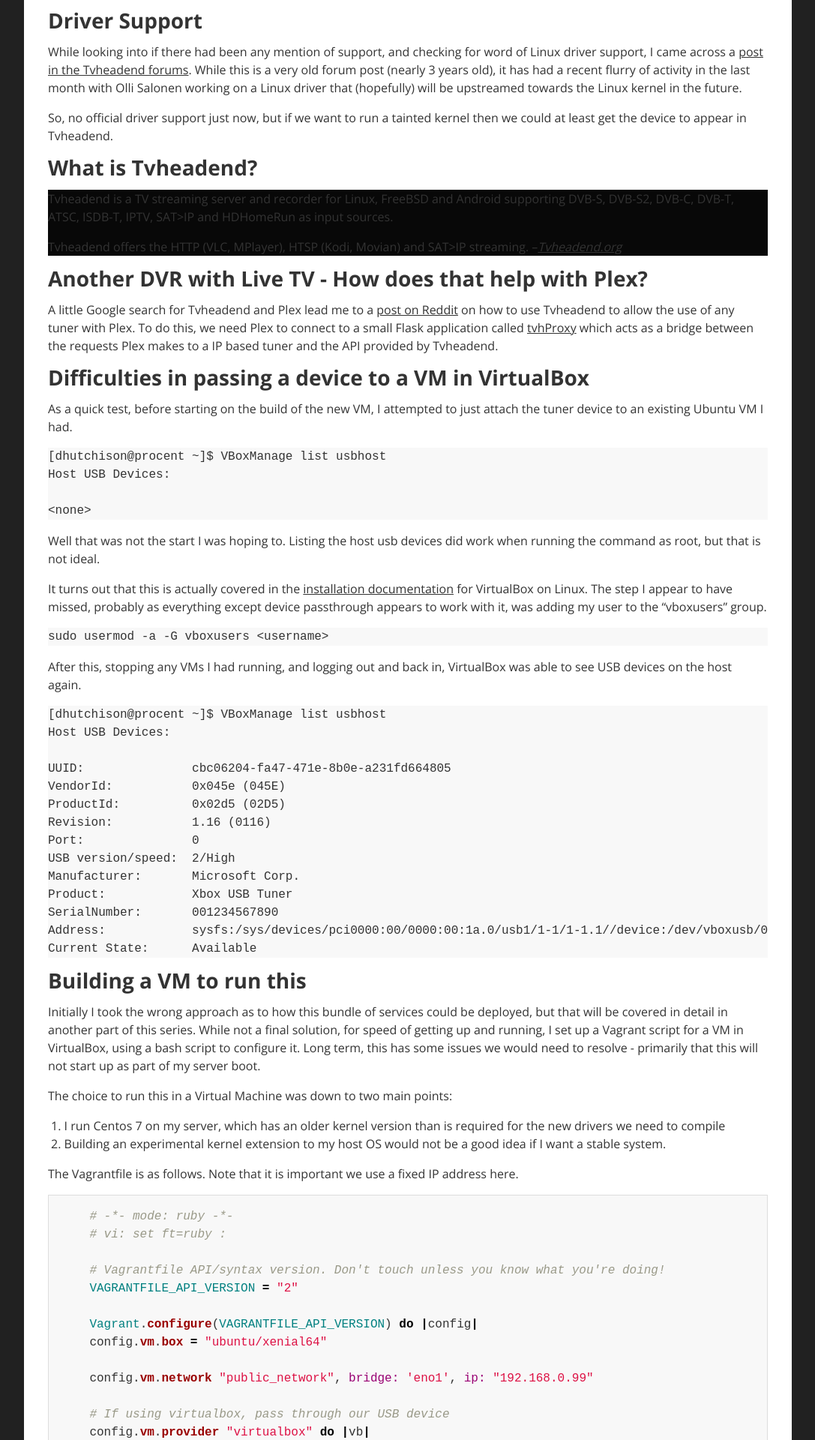
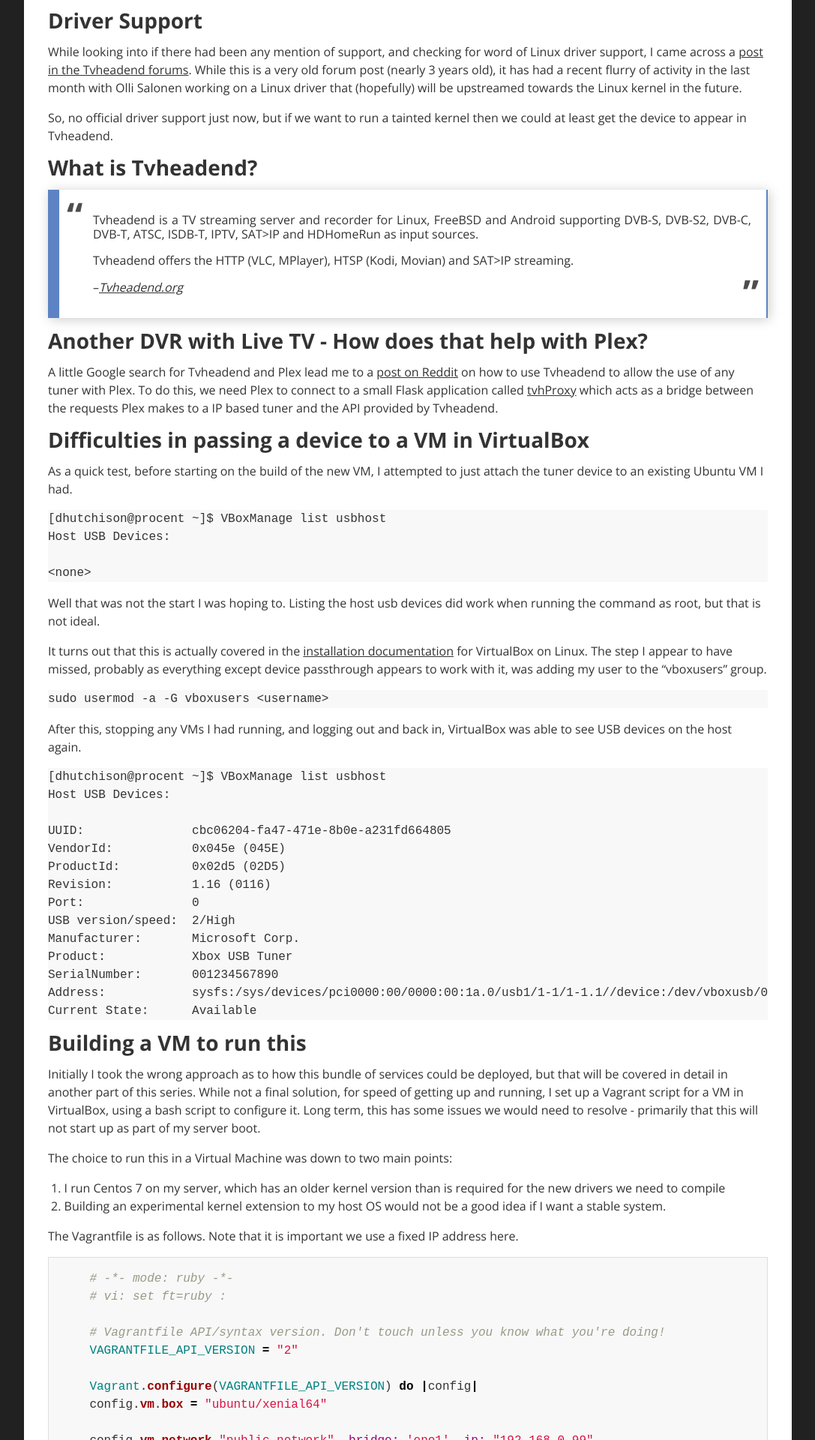
Before and after one commit to dhutchison/dhutchison.github.io, a Jekyll site: the page built from _posts/2017-09-01-plex-dvr-the-indirect-approach.markdown, in a window 1280 px wide. Shown: the part 692-2612 px from the top of the page at 75% size, without its empty margins (96-1183 px from the left). Built offline with Jekyll 4.4.1, drawn with Linux system fonts in a browser that asks for light colours.

Commit message:
Fixed blockquote styling

```diff
--- a/_posts/2017-09-01-plex-dvr-the-indirect-approach.markdown
+++ b/_posts/2017-09-01-plex-dvr-the-indirect-approach.markdown
@@ -30,6 +30,7 @@ So, no official driver support just now, but if we want to run a tainted kernel
 > Tvheadend is a TV streaming server and recorder for Linux, FreeBSD and Android supporting DVB-S, DVB-S2, DVB-C, DVB-T, ATSC, ISDB-T, IPTV, SAT>IP and HDHomeRun as input sources.
 >
 > Tvheadend offers the HTTP (VLC, MPlayer), HTSP (Kodi, Movian) and SAT>IP streaming.
+>
 > --<cite>[Tvheadend.org][tvh]</cite>
 
 ## Another DVR with Live TV - How does that help with Plex?
--- a/_sass/_postStyle.scss
+++ b/_sass/_postStyle.scss
@@ -36,7 +36,53 @@
     }
 
     blockquote {
-        background-color: darken($backgroundColour, 10%);
+        //TODO: Fix magic numbers
+
+        display: block;
+        background: #fff;
+        padding: 15px 20px 15px 45px;
+        @include remSize(margin-top, 1);
+        @include remSize(margin-bottom, 1);
+        position: relative;
+
+        /*Font*/
+        line-height: 1.2;
+        text-align: justify;
+
+        /*Borders - (Optional)*/
+        border-left: 15px solid $dividerColour;
+        border-right: 2px solid $dividerColour;
+
+        /*Box Shadow - (Optional)*/
+        -moz-box-shadow: 2px 2px 15px #ccc;
+        -webkit-box-shadow: 2px 2px 15px #ccc;
+        box-shadow: 2px 2px 15px #ccc;
+
+
+        &::before, &::after {
+            //TODO: rem-size
+            font-size: 3em;
+            font-weight: bold;
+            color: lighten($mainFontColour, 10%);
+        }
+
+        &::before {
+            /* Unicode for Left Double Quote in the top left */
+            content: "\201C";
+
+            position: absolute;
+            left: 10px;
+            top: 5px;
+        }
+
+        &::after {
+            /* Unicode for Left Double Quote in the bottom right */
+            content: "\201D";
+
+            position: absolute;
+            right: 10px;
+            bottom: 5px;
+        }
     }
 
     .post-content ul {
```
